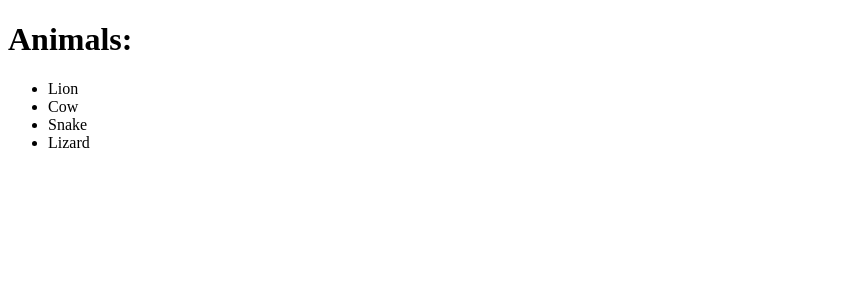
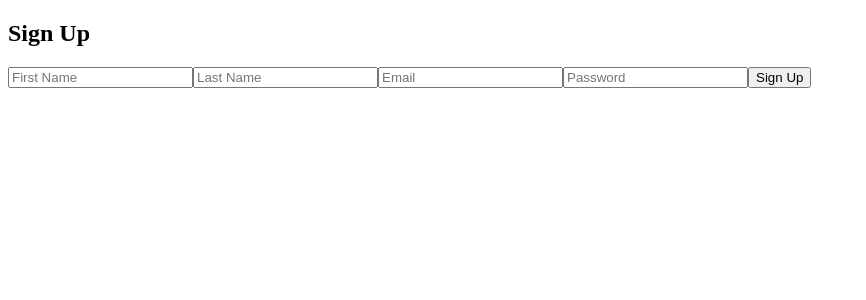
Before and after one commit to mattomar/club-members, a React app: page / in a window 1280 px wide. Shown: the top 300 px of the page, without its empty margins (0-866 px from the left). Built offline with nearby package versions, Linux system fonts and the light colour scheme.

Commit message:
made the signup page and connected it to the db

```diff
--- /dev/null
+++ b/components/authForm.js
@@ -0,0 +1,55 @@
+import { useState } from "react";
+import React from "react";
+
+const AuthForm = ({ type, onSubmit }) => {
+  const [firstName, setFirstName] = useState("");
+  const [lastName, setLastName] = useState("");
+  const [email, setEmail] = useState("");
+  const [password, setPassword] = useState("");
+
+  return (
+    <form onSubmit={(e) => onSubmit(e, { firstName, lastName, email, password })}>
+      <h2>{type === "signup" ? "Sign Up" : "Log In"}</h2>
+
+      {type === "signup" && (
+        <>
+          <input
+            type="text"
+            placeholder="First Name"
+            value={firstName}
+            onChange={(e) => setFirstName(e.target.value)}
+            required
+          />
+
+          <input
+            type="text"
+            placeholder="Last Name"
+            value={lastName}
+            onChange={(e) => setLastName(e.target.value)}
+            required
+          />
+        </>
+      )}
+
+      <input
+        type="email"
+        placeholder="Email"
+        value={email}
+        onChange={(e) => setEmail(e.target.value)}
+        required
+      />
+
+      <input
+        type="password"
+        placeholder="Password"
+        value={password}
+        onChange={(e) => setPassword(e.target.value)}
+        required
+      />
+
+      <button type="submit">{type === "signup" ? "Sign Up" : "Log In"}</button>
+    </form>
+  );
+};
+
+export default AuthForm;
--- a/package.json
+++ b/package.json
@@ -11,7 +11,8 @@
   "license": "ISC",
   "dependencies": {
     "react": "^18.3.1",
-    "react-dom": "^18.3.1"
+    "react-dom": "^18.3.1",
+    "react-router-dom": "^7.2.0"
   },
   "devDependencies": {
     "@babel/core": "^7.25.2",
--- /dev/null
+++ b/pages/signUp.js
@@ -0,0 +1,32 @@
+import AuthForm from "../components/authForm";
+import React from "react";
+const Signup = () => {
+  const handleSignup = async (e, { firstName, lastName, email, password }) => {
+    e.preventDefault();
+
+    const userData = { firstName, lastName, email, password };
+
+    try {
+        const response = await fetch("http://localhost:5004/api/auth/signup", {
+            method: "POST",
+        headers: { "Content-Type": "application/json" },
+        body: JSON.stringify(userData),
+      });
+
+      const data = await response.json();
+
+      if (response.ok) {
+        console.log("Signup successful:", data);
+        // Redirect user to login or home page
+      } else {
+        console.error("Signup failed:", data.message);
+      }
+    } catch (error) {
+      console.error("Error:", error);
+    }
+  };
+
+  return <AuthForm type="signup" onSubmit={handleSignup} />;
+};
+
+export default Signup;
--- a/src/App.jsx
+++ b/src/App.jsx
@@ -1,17 +1,18 @@
 import React from "react";
+import { BrowserRouter as Router, Routes, Route } from "react-router-dom";
+import Signup from "../pages/signUp";
 
-  function App() {
-    const animals = ["Lion", "Cow", "Snake", "Lizard"];
-    const animalsList = animals.map((animal) => <li key={animal}>{animal}</li>)
+function App() {
+  return (
+    <Router>
+      <div className="app-container">
+        <Routes>
+          <Route path="/" element={<Signup />} />
 
-    return (
-      <div>
-        <h1>Animals: </h1>
-        <ul>
-          {animalsList}
-        </ul>
+        </Routes>
       </div>
-    );
-  }
+    </Router>
+  );
+}
 
-  export default App;
+export default App;
--- a/webpack.config.js
+++ b/webpack.config.js
@@ -8,7 +8,7 @@ module.exports = {
         filename: 'index.bundle.js',
     },
     devServer: {
-        port: 3000,
+        port: 3001,
         open: true,
         hot: true,
         static: path.resolve(__dirname, 'dist'), // Serve content from the 'dist' folder
```
Also changed, not shown: components/header.js (added), 1 other file (tests, documents, lock files or other folders).
